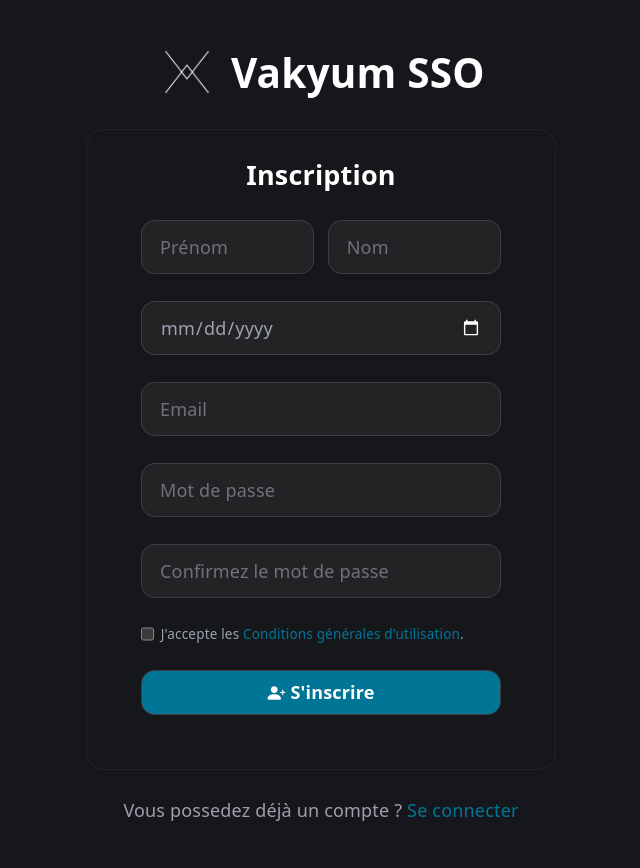
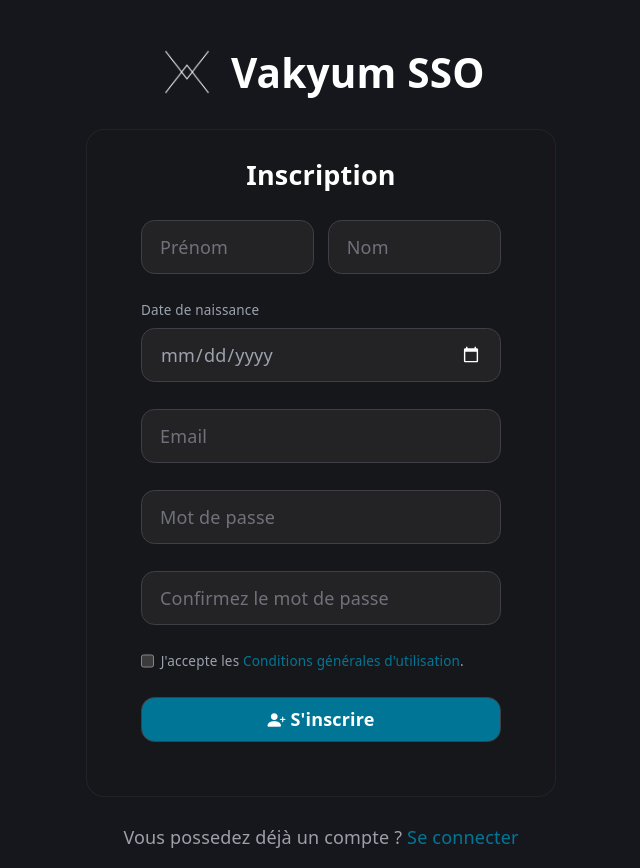
Before and after one commit to Vakyum/frontend-sso-vakyum, a Vue app: page /register in a window 1280 px wide. Shown: the whole page, without its empty margins (319-959 px from the left). Before the commit the page ends 841 px from the top, so only its background shows below. Built offline with nearby package versions, Linux system fonts and the light colour scheme.

Commit message:
fix: Add label for birthdate.

```diff
--- a/src/components/RegisterForm/BirthdateValidation.vue
+++ b/src/components/RegisterForm/BirthdateValidation.vue
@@ -30,6 +30,7 @@ const inputClasses = computed(() => {
 
 <template>
   <div class="flex flex-col gap-2">
+    <label for="birthdate" class="text-xs">Date de naissance</label>
     <input
         type="date"
         name="birthdate"
```
